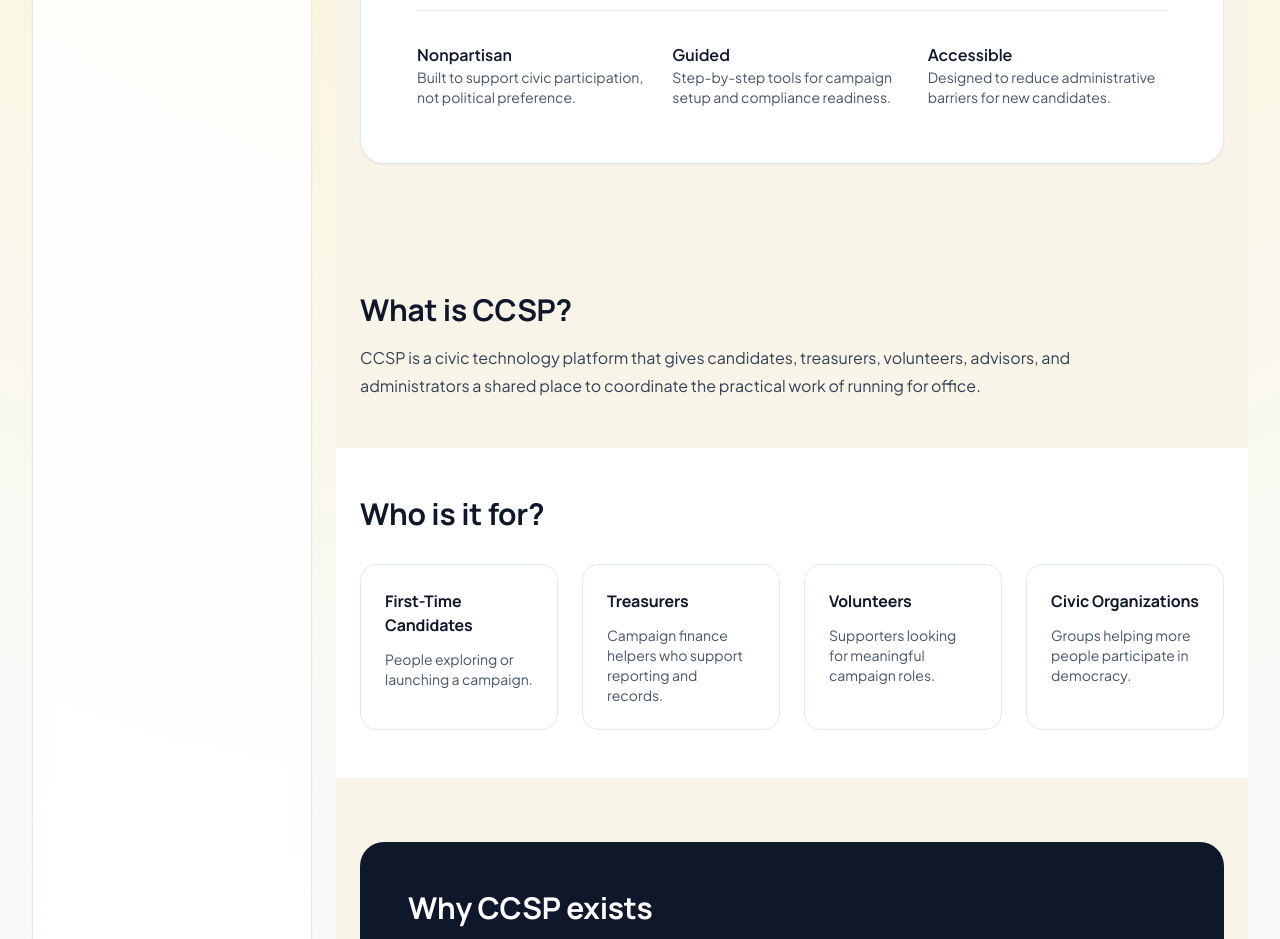
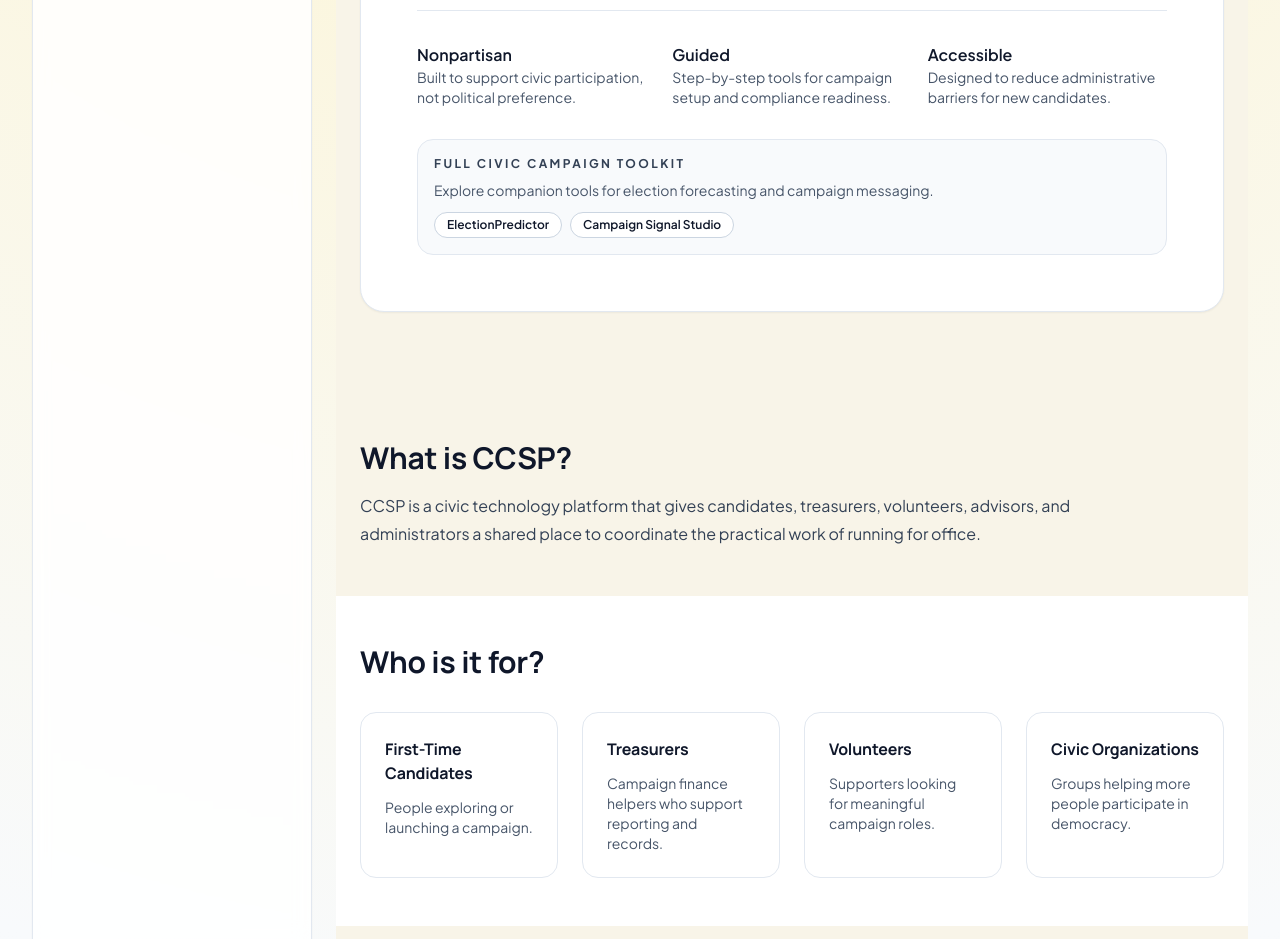
Before and after one commit to felabayomi/civic-candidate-support-platform, a React (Vite) app in the folder frontend/: page / in a window 1280 px wide. Shown: the part 800-1739 px from the top of the page. Built offline with nearby package versions, Linux system fonts and the light colour scheme; no server answers.

Commit message:
Add toolkit cross-links on Civicos landing page

```diff
--- a/frontend/src/pages/LandingPage.tsx
+++ b/frontend/src/pages/LandingPage.tsx
@@ -79,6 +79,31 @@ export default function LandingPage() {
                             <p className="text-sm text-slate-600">
                                 Designed to reduce administrative barriers for new candidates.
                             </p>
+                        </div>
+                    </div>
+
+                    <div className="mt-8 rounded-2xl border border-slate-200 bg-slate-50 p-4">
+                        <p className="text-xs font-bold uppercase tracking-[0.2em] text-slate-700">Full Civic Campaign Toolkit</p>
+                        <p className="mt-2 text-sm text-slate-600">
+                            Explore companion tools for election forecasting and campaign messaging.
+                        </p>
+                        <div className="mt-3 flex flex-wrap gap-2">
+                            <a
+                                href="https://electionpredictor.net/"
+                                target="_blank"
+                                rel="noopener noreferrer"
+                                className="rounded-full border border-slate-300 bg-white px-3 py-1 text-xs font-semibold text-slate-900 hover:bg-slate-100"
+                            >
+                                ElectionPredictor
+                            </a>
+                            <a
+                                href="https://campaignsignal.us/"
+                                target="_blank"
+                                rel="noopener noreferrer"
+                                className="rounded-full border border-slate-300 bg-white px-3 py-1 text-xs font-semibold text-slate-900 hover:bg-slate-100"
+                            >
+                                Campaign Signal Studio
+                            </a>
                         </div>
                     </div>
                 </div>
```
